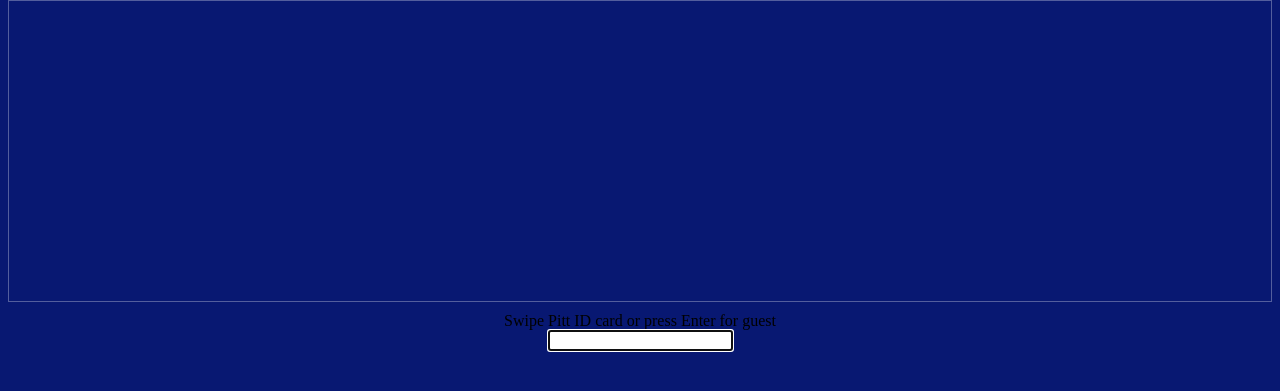
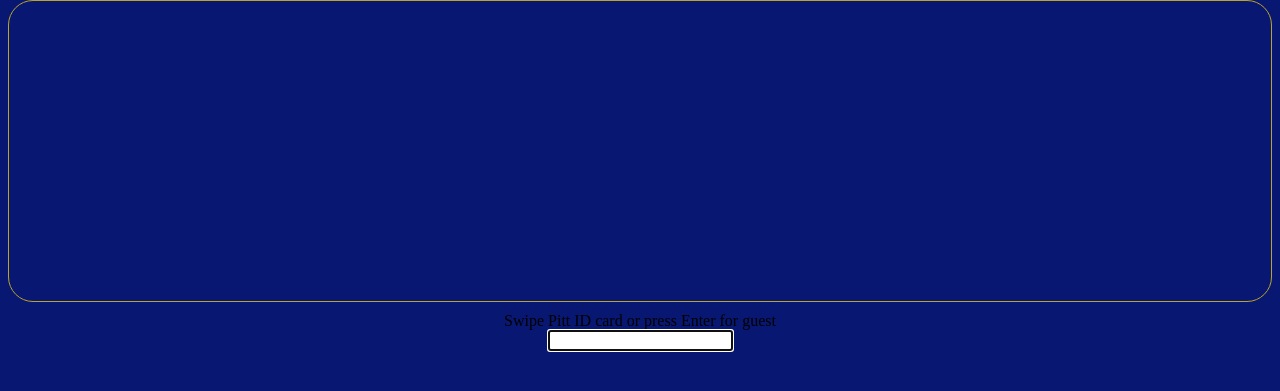
Before and after one commit to cmawatkins/building_flask, a Flask app: template building_flask/building_flask/templates/index.html in a window 1280 px wide. Shown: the part 128-519 px from the top of the page. Run offline with Flask 2, Linux system fonts and the light colour scheme; the template is opened without the code that fills it, so the values that code supplies are empty; parts of the project's set-up code (start-up, migrations or seed data) failed here and were passed over.

Commit message:
Updated css. Changed table border color

```diff
--- a/building_flask/building_flask/static/default.css
+++ b/building_flask/building_flask/static/default.css
@@ -61,7 +61,8 @@ div#tbl-content{
   height:300px;
   overflow-x:auto;
   margin-top: 0px;
-  border: 1px solid rgba(255,255,255,0.3);
+  border: 1px solid #baa42a;
+  border-radius: 25px;
 }
 
 th{
```
